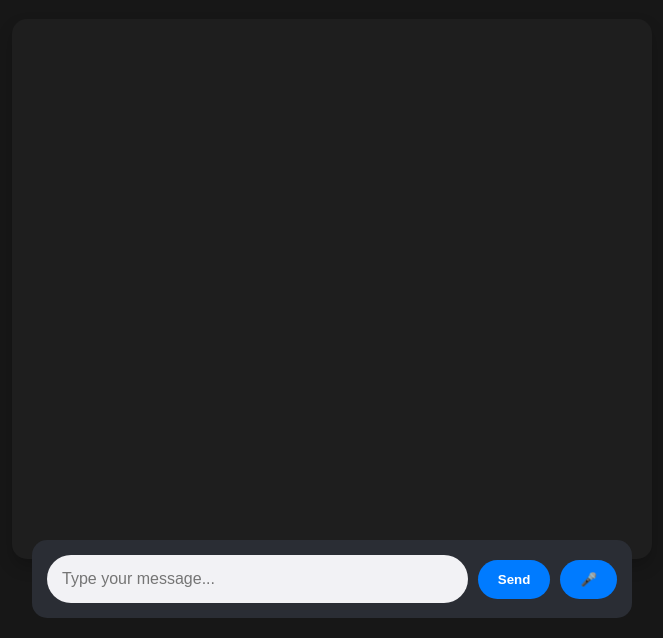
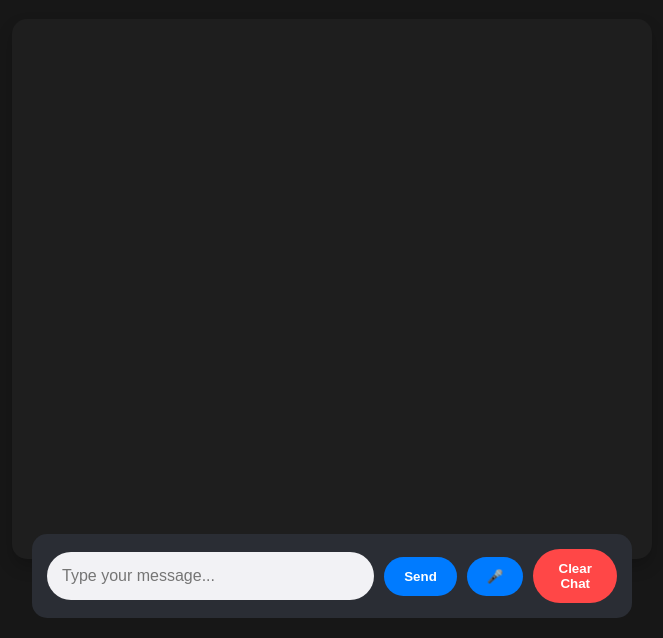
Before and after one commit to Nisim9075/Red_Bot_Ai, a plain HTML site: page templates/index.html in a window 1280 px wide. Shown: the part 162-800 px from the top of the page, without its empty margins (308-971 px from the left). Drawn offline with Linux system fonts and the light colour scheme.

Commit message:
Update index.html

```diff
--- a/templates/index.html
+++ b/templates/index.html
@@ -140,6 +140,25 @@
             transform: translateX(5px);
         }
 
+        .input-container button:hover {
+            background-color: #0056b3;
+        }
+
+        /* סגנון כפתור לניקוי שיחה */
+        .clear-chat-button {
+            padding: 12px 20px;
+            background-color: #ff4747;
+            color: white;
+            border: none;
+            border-radius: 30px;
+            cursor: pointer;
+            font-weight: bold;
+        }
+
+        .clear-chat-button:hover {
+            background-color: #e03e3e;
+        }
+
         @media screen and (max-width: 768px) {
             #chat-box {
                 max-width: 100%;
@@ -169,6 +188,7 @@
         <input type="text" id="user-input" placeholder="Type your message...">
         <button onclick="sendMessage()">Send</button>
         <button onclick="startVoiceRecognition()">🎤</button> <!-- כפתור להקלטת קול -->
+        <button class="clear-chat-button" onclick="clearChat()">Clear Chat</button> <!-- כפתור לניקוי שיחה -->
     </div>
 
     <script>
@@ -231,6 +251,11 @@
                 console.error("Error occurred in speech recognition: " + event.error);
             };
         }
+
+        // פונקציה לניקוי השיחה
+        function clearChat() {
+            document.getElementById("chat-box").innerHTML = ""; // מנקה את כל השיחה
+        }
     </script>
 </body>
 </html>
```
